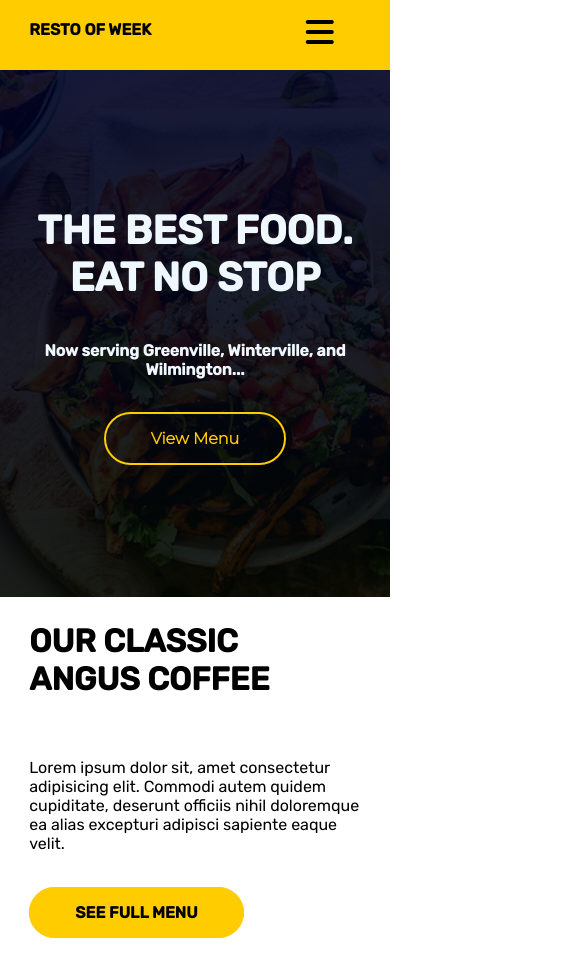
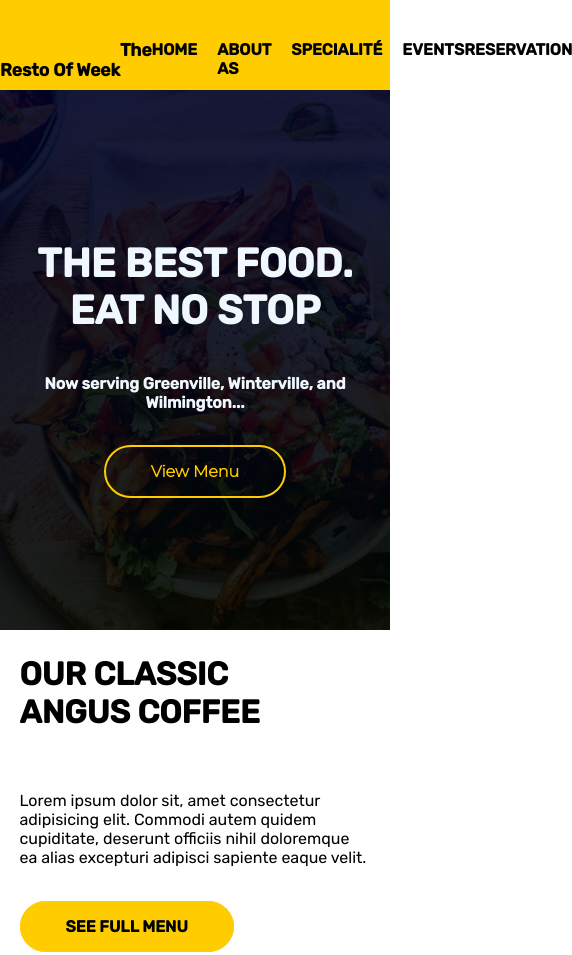
Before and after one commit to NoelGamaliel/concours-web, a plain HTML site: page index.html in a window 390 px wide. Shown: the top 955 px of the page, 572 px wide, since content can reach past the window. Drawn offline with nearby package versions, Linux system fonts and the light colour scheme.

Commit message:
New modification of the responsive nav-bar

```diff
--- a/assets/css/@query.css
+++ b/assets/css/@query.css
@@ -9,41 +9,13 @@
 /* all menu */
 @media (min-width: 260px) and (max-width: 500px)  {
     /* section-navbar  */
-    * {
-        font-family: 'Rubik', sans-serif;
-    }
-    .section-navbar {
-        background-color: #ffcc00;
-        position: fixed;
-        width: 100%;
+    .container {
+        margin: auto;
+        width: 90%;
     }
 
     /* navigation_links */
 
-
-
-
-    .btn-menu-link {
-        margin: 10px;
-        font-family: 'Montserrat', sans-serif;
-        font-weight: bold;
-        text-decoration: none;
-    }
-
-    /* btn-reservation-menu */
-    .btn-reservation {
-        display: none;
-    }
-    .navigation .container .logo {
-        font-weight: bold;
-        font-size: 1em;
-        font-family: 'Montserrat', sans-serif;
-        text-decoration: none;
-        text-transform: uppercase;
-        display: flex;
-        margin: 20px 0;
-        color: black;
-    }
 
     .banner .container {
         padding: 20px 0px;
@@ -107,19 +79,6 @@
         width: 100%;
         height: auto;
         display: none;
-    }
-
-    .container {
-        width: 85%;
-        margin: auto;
-    }
-    .banner-menu .container h1 {
-        padding: 10px 0;
-        font-size: 2.5em;
-    }
-    .all-menus .container {
-        display: flex;
-        flex-direction: column;
     }
 
     .all-footer .footer-container {
--- a/assets/css/style.css
+++ b/assets/css/style.css
@@ -7,6 +7,8 @@
     padding: 0;
     z-index: 0;
     font-family: 'Montserrat', sans-serif;
+    text-decoration: none;
+    list-style-type: none;
 }
 
 body {
@@ -14,99 +16,59 @@ body {
     font-family: 'Montserrat', sans-serif;
     height: 120vh;
 }
+
 .container {
-    width: 75%;
+    max-width: 1200px   ;
     margin: 0px auto;
 }
 
-.section-navbar {
+
+/* nav-bar */
+.nav-bar {
+    display: flex;
     background-color: #ffcc00;
-    position: fixed;
-    width: 100%;
-    z-index: 100;
+    justify-content: space-between;
+    height: 90px;
+    padding: 40px 0;
 }
 
-.navigation {
-    height: 70px;
+.logo a {
+    font-weight: bold;
+    font-size: 1.1em;
+    color: #000;
+    margin-left:120px;
+    text-transform: capitalize;
 }
 
-.navigation .container {
+.nav-links ul {
     display: flex;
-    justify-content: space-between;
+    gap: 20px;
+    justify-content: center;
 }
 
-.navigation .container .logo {
-    font-weight: bold;
-    font-size: 1.2em;
-    font-family: 'Rubik', sans-serif;
-    text-decoration: none;
+.nav-links ul li a {
+    color: #000;
     text-transform: uppercase;
-    display: flex;
-    margin: 20px 0;
-    color: black;
-}
-
-.navigation .container ul {
-    display: none;
-    margin: 25px;
-    gap: 35px;
-}
-
-.navigation .container ul li {
-    list-style-type: none;
-}
-
-.navigation .container ul li a {
-    list-style-type: none;
-    text-decoration: none;
-    font-weight: bold;
-    font-family: 'Rubik', sans-serif;
-    color: black;
-}
-
-.btn-reservation-menu {
-    display: flex;
-    padding: 0px;
-}
-
-.navigation .container .btn-reservation{
-    margin: 10px;
-    padding: 12px 25px;
-    font-family: 'Montserrat', sans-serif;
-    text-decoration: none;
-    border: 2px solid #000000;
-    border-radius: 50px;
-    color: #000000;
-    font-weight: bold;
-    transition: .1em ease-in-out;
-    transition-duration: 2s;
-}
-
-.navigation .container .btn-reservation:hover {
-    margin: 10px;
-    padding: 12px 25px;
-    font-family: 'Montserrat', sans-serif;
-    text-decoration: none;
-    background-color: #000;
-    border: 1.5px solid #ffcc00;
-    border-radius: 50px;
-    color: #ffcc00;
     font-weight: bold;
 }
 
-.btn-menu-link {
-    margin: 10px;
-    padding: 10px 17px;
-    font-family: 'Montserrat', sans-serif;
+
+/* btn-reservation */
+.btn-reservation a {
+    color: #000;
+    text-transform: uppercase;
     font-weight: bold;
-    text-decoration: none;
 }
 
-.btn-menu-link i {
+
+/* btn-menu-toggle */
+.btn-menu-toggle i {
     font-size: 2em;
     color: #000;
-    line-height: 25px;
+    margin-right: 50px;
+    display: none;
 }
+
 
 /* banner styling */
 
@@ -132,15 +94,10 @@ body {
     font-family: 'Rubik', sans-serif;
     font-weight: bold;
     margin-bottom: 40px;
-    animation-duration: 3s;
-    animation-name: slider;
-    animation-iteration-count: 1;
-    animation-direction: alternate;
-
 }
 
 .banner .banner-content p {
-    margin-bottom: 4%;
+    margin-bottom: 50px;
     text-align: center;
     font-weight: bold;
     z-index: 10px;
@@ -170,20 +127,6 @@ body {
     border-radius: 50px;
     z-index: 1px;
 }
-
-/*
-@keyframes slider {
-    from {
-        margin-bottom: 100%;
-        width: 200%;
-    }
-
-    to {
-        margin-right: 0%;
-        width: 100%;
-    }
-}
-*/
 
 /* details-all */
 .details-all {
@@ -380,7 +323,7 @@ body {
 .all-footer .footer-container {
     display: grid;
     grid-template-columns: 1fr 1fr 1fr;
-    grid-gap: 10px;
+    grid-gap: 20px;
     margin-bottom: 50px;
 }
 
@@ -405,7 +348,7 @@ body {
 
 .all-footer .footer-container .link-media a:hover {
     color: #ffffff;
-    transform: rotateX('50deg');
+    transform: rotateX('150deg');
 }
 
 .all-footer .footer-container .link-media-sociaux i {
--- a/index.html
+++ b/index.html
@@ -17,26 +17,32 @@
     <main>
         <!-- Section Navbar of the  -->
         <section class="section-navbar">
-            <nav class="navigation">
-                <div class="container">
-                    <a href="#" class="logo">
-                        <span>Resto of week</span>
-                    </a>
-                    <ul>
-                        <li><a href="#">Accueil</a></li>
-                        <li><a href="menu.html">Menu</a></li>
-                        <li><a href="#">Specialité</a></li>
-                    </ul>
+            <header>
+                <div class="nav-bar">
+                    <div class="logo">
+                        <a href="#">The Resto of week</a>
+                    </div>
 
-                    <div class="btn-reservation-menu">
-                        <a href="#" class="btn-reservation">Reservation</a>
-                        <a href="#" class="btn-menu-link" id="btn-toogle"><i class="fa-solid fa-bars fa-lg"></i></a>
+                    <div class="nav-links">
+                        <ul>
+                            <li><a href="#">Home</a></li>
+                            <li><a href="#">About as</a></li>
+                            <li><a href="#">Specialité</a></li>
+                            <li><a href="#">Events</a></li>
+                        </ul>
+                    </div>
+
+                    <div  class="btn-reservation">
+                        <a href="#">reservation</a>
+                    </div>
+
+                    <div class="btn-menu-toggle">
+                        <i class="fa-solid fa-bars fa-lg"></i>
                     </div>
                 </div>
-            </nav>
+            </header>
         </section>
 
-        <br><br><br>
 
         <section class="banner">
 
@@ -123,9 +129,9 @@
             <div class="container">
                 <div class="footer-container">
                     <div class="text-para">
-                        <h1>Resto of week</h1>
+                        <h1>The Resto of week</h1>
                         <span>
-                            we are the Resto of week, a bar specialise of the cafe
+                            We are the Resto of week, a bar specialise of the plat
                         </span>
                     </div>
                     <div class="link-media">
@@ -133,7 +139,6 @@
                         <a href="#">Accueil</a>
                         <a href="./menu.html">Menu</a>
                         <a href="#">Specialité</a>
-
                     </div>
                     <div class="link-media-sociaux">
                         <h1>Media social</h1>
```
